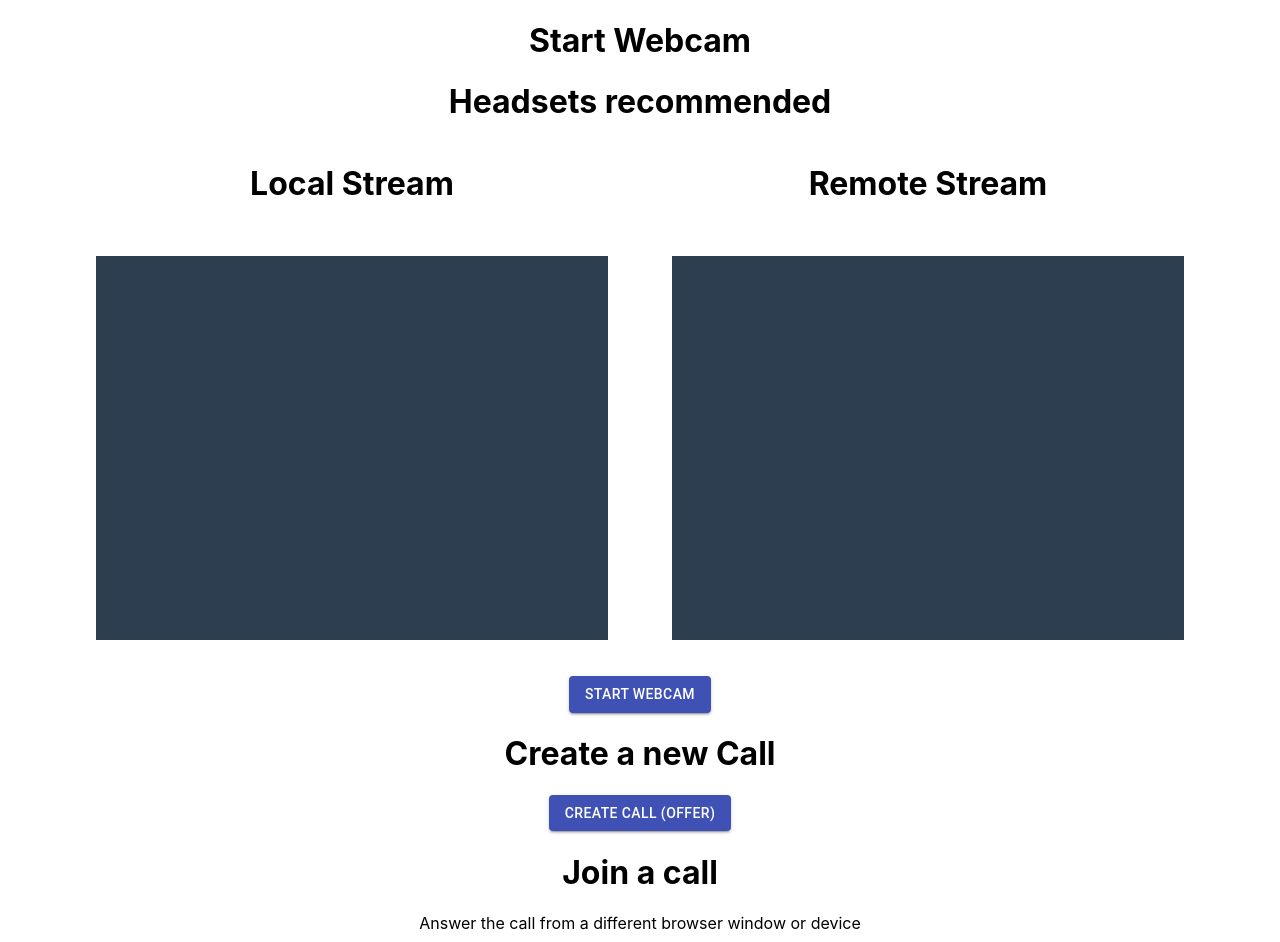
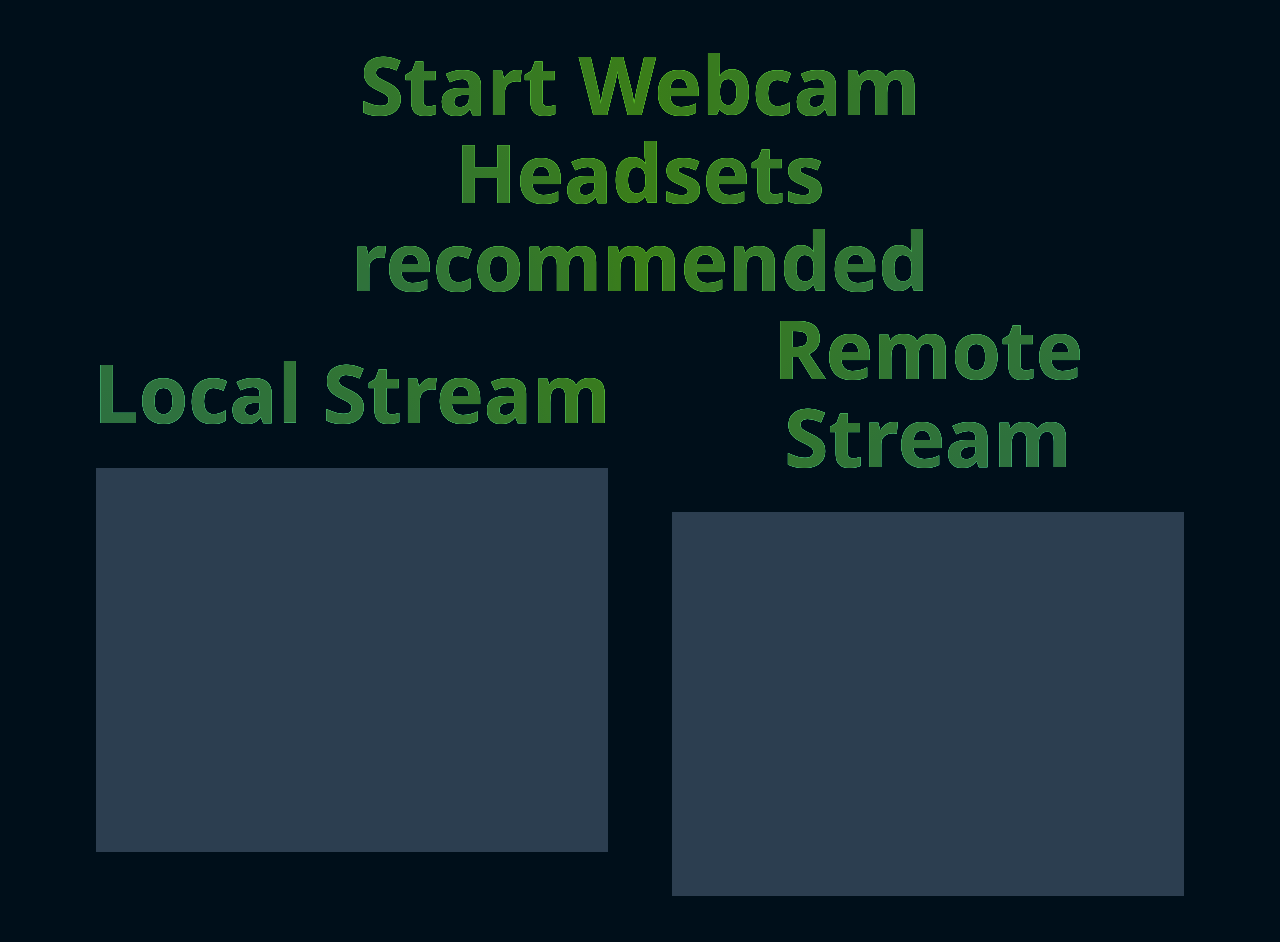
Before and after one commit to apeli23/nextjswebrtc, a Next.js app: page / in a window 1280 px wide. Shown: the top 942 px of the page. Built offline with nearby package versions, Linux system fonts and the light colour scheme.

Commit message:
documentation

```diff
--- a/styles/globals.css
+++ b/styles/globals.css
@@ -14,6 +14,58 @@ a {
 * {
   box-sizing: border-box;
 }
+div{
+  /*  leverage cascade for cross-browser gradients  */
+  background: radial-gradient(
+    hsl(100 100% 60%),
+    hsl(200 100% 60%)
+  ) fixed;
+  background: conic-gradient(
+    hsl(100 100% 60%),
+    hsl(200 100% 60%),
+    hsl(100 100% 60%)
+  ) fixed;
+  -webkit-background-clip: text;
+  -webkit-text-fill-color: #00000082;
+  text-align: center;
+}
+
+body {
+  background: hsl(204 100% 5%);
+/*   background: conic-gradient(
+    hsl(100 100% 60%),
+    hsl(200 100% 60%),
+    hsl(100 100% 60%)
+  ) fixed; */
+  color: rgb(0, 0, 0);
+  padding: 5vmin;
+  box-sizing: border-box;
+  display: grid;
+  place-content: center;
+  font-family: system-ui;
+  font-size: min(200%, 5vmin);
+}
+
+h1 {
+  font-size: 10vmin;
+  line-height: 1.1;
+  max-inline-size: 15ch;
+  margin: auto;
+}
+
+p {
+  font-family: "Dank Mono", ui-monospace, monospace;
+  margin-top: 1ch;
+  line-height: 1.35;
+  max-inline-size: 40ch;
+  margin: auto;
+}
+
+html {
+  block-size: 100%;
+  inline-size: 100%;
+  text-align: center;
+}
 .webcamVideo {
   width: 40vw;
   height: 30vw;
```
Also changed, not shown: 1 other file (tests, documents, lock files or other folders).
